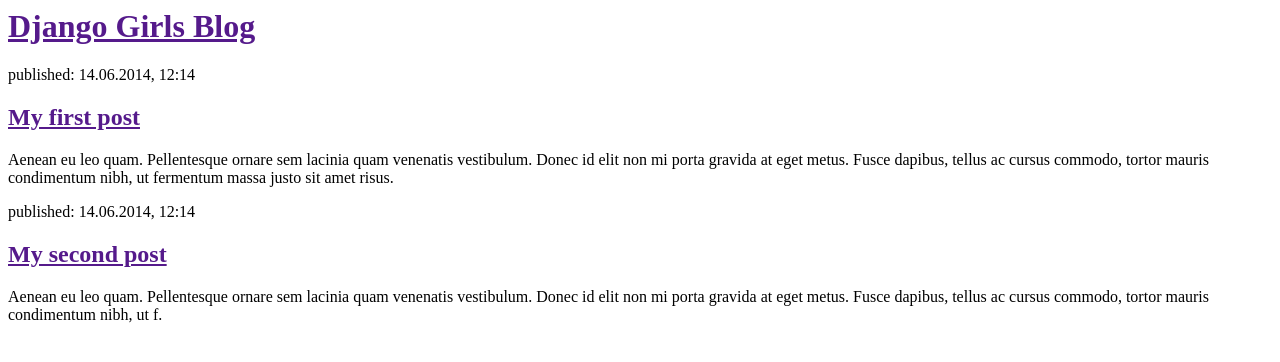
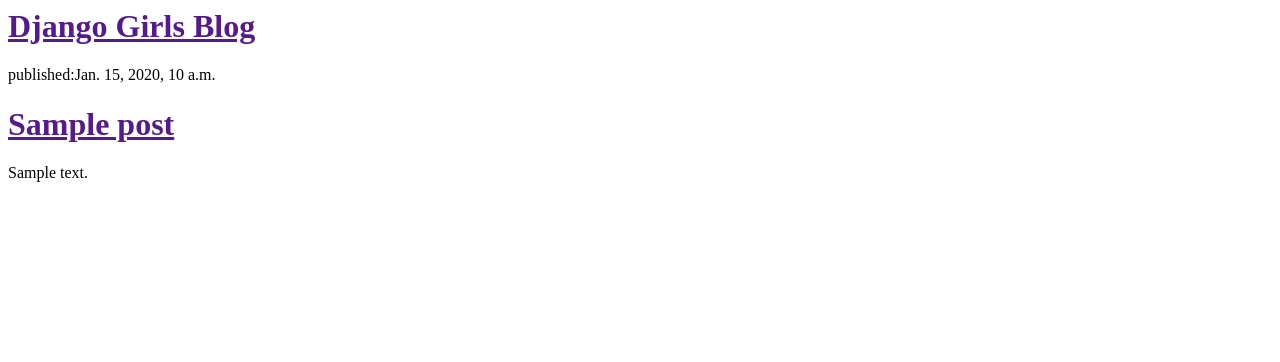
Before and after one commit to kmoh19/my-first-blog, a Django app: template blog/templates/blog/post_list.html in a window 1280 px wide. Shown: the top 362 px of the page. Run offline with Django 3.2, Linux system fonts and the light colour scheme; the template is opened without the code that fills it: values that come from a table or form of the project are taken from there, others are empty; tables that the repository leaves empty hold one stand-in row (values such as "Sample post").

Commit message:
templates now display db query

```diff
--- a/blog/models.py
+++ b/blog/models.py
@@ -13,7 +13,7 @@
     created_date = models.DateTimeField(default = timezone.now)
     published_date = models.DateTimeField(blank=True, null=True)
 
-    def publish():
+    def publish(self):
         self.published_date =timezone.now()
         self.save()
 
--- a/blog/templates/blog/post_list.html
+++ b/blog/templates/blog/post_list.html
@@ -6,17 +6,18 @@
         <div>
             <h1><a href="">Django Girls Blog</a></h1>
         </div>
+	{% for post in posts %}
 
-        <div>
-            <p>published: 14.06.2014, 12:14</p>
-            <h2><a href="">My first post</a></h2>
-            <p>Aenean eu leo quam. Pellentesque ornare sem lacinia quam venenatis vestibulum. Donec id elit non mi porta gravida at eget metus. Fusce dapibus, tellus ac cursus commodo, tortor mauris condimentum nibh, ut fermentum massa justo sit amet risus.</p>
+	<div>
+
+	    <p> published:{{post.published_date}}</p>
+	    <h1><a href="">{{post.title}}</a></h1>
+	    <p>{{post.text|linebreaksbr}}</p>
+
+
         </div>
 
-        <div>
-            <p>published: 14.06.2014, 12:14</p>
-            <h2><a href="">My second post</a></h2>
-            <p>Aenean eu leo quam. Pellentesque ornare sem lacinia quam venenatis vestibulum. Donec id elit non mi porta gravida at eget metus. Fusce dapibus, tellus ac cursus commodo, tortor mauris condimentum nibh, ut f.</p>
-        </div>
+        {% endfor %}
+
     </body>
 </html>
--- a/blog/views.py
+++ b/blog/views.py
@@ -1,6 +1,9 @@
 from django.shortcuts import render
+from .models import Post
+from django.utils import timezone
 
 # Create your views here.
 
 def post_list(request):
-	return render(request,'blog/post_list.html',{})
+    posts=Post.objects.filter(published_date__lte=timezone.now()).order_by('published_date')
+    return render(request,'blog/post_list.html',{'posts':posts})
```
